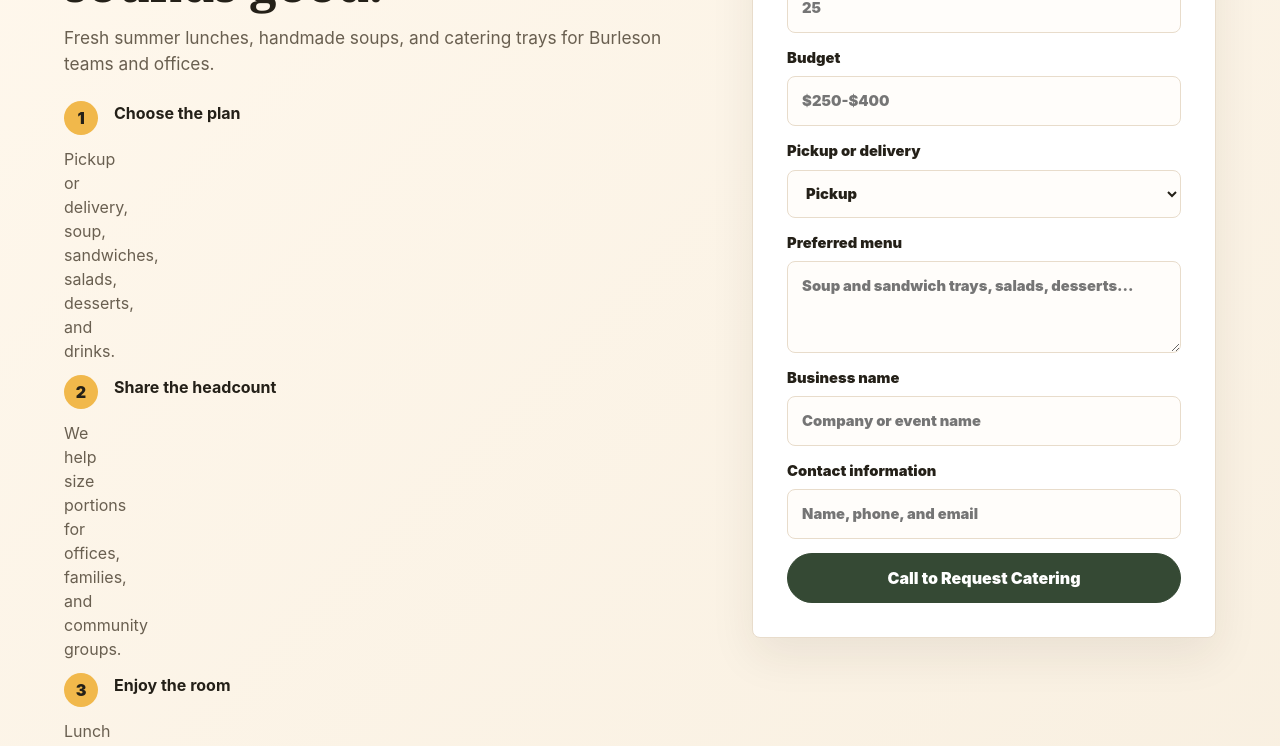
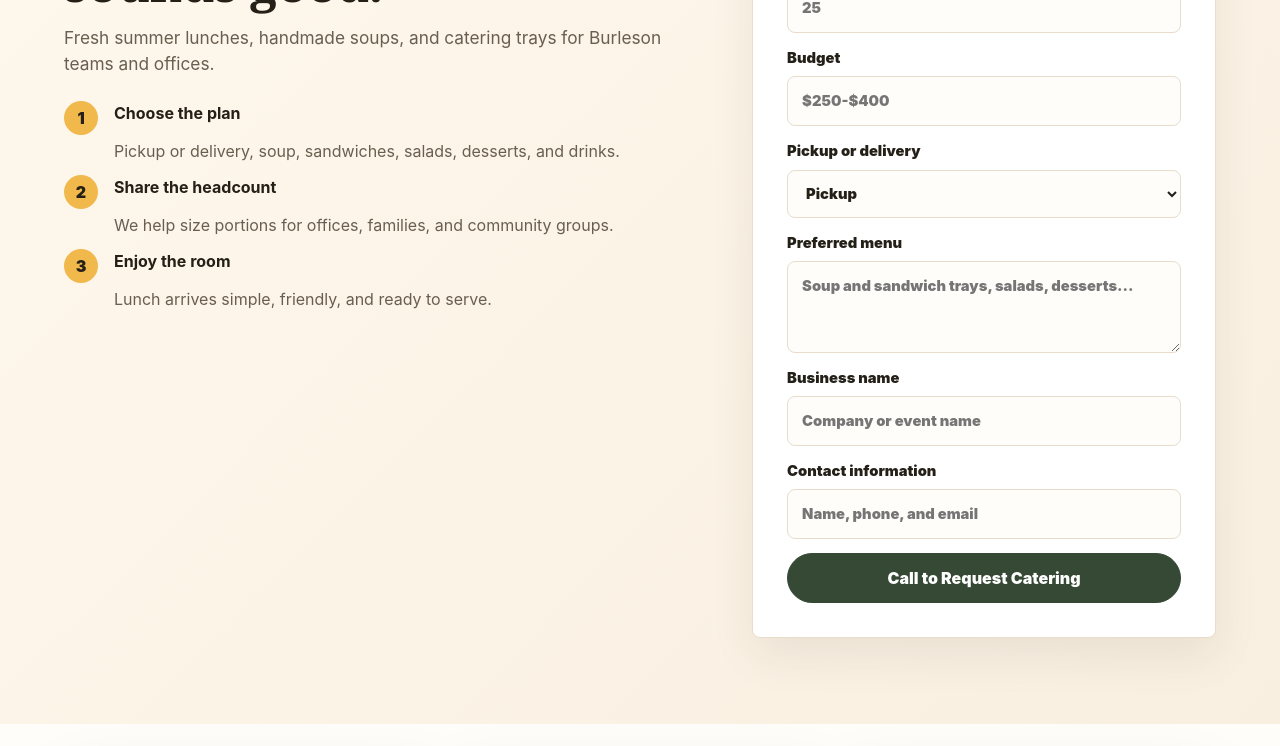
Before and after one commit to toinebrailsford-hue/stone-soup-cafe-burleson, a Next.js app: page / in a window 1280 px wide. Shown: the part 6740-7486 px from the top of the page. Built offline with nearby package versions, Linux system fonts and the light colour scheme.

Commit message:
Fix catering process text flow

```diff
--- a/app/globals.css
+++ b/app/globals.css
@@ -982,6 +982,11 @@ dd {
   color: var(--ink);
 }
 
+.process-list span {
+  grid-column: 2;
+  margin-top: -8px;
+}
+
 .gallery-band {
   grid-template-columns: repeat(3, minmax(0, 1fr));
   background: var(--paper);
```
